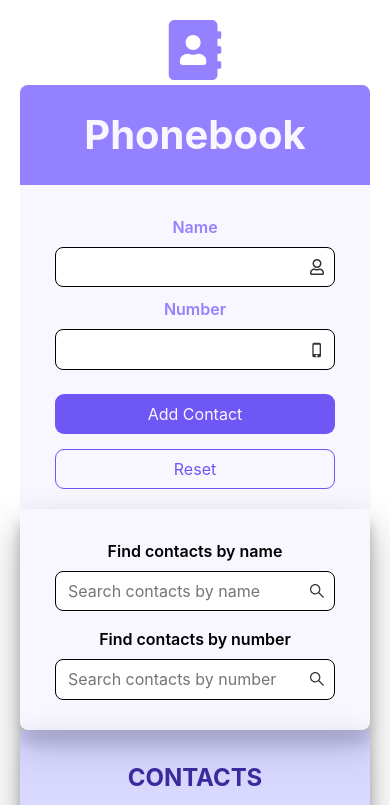
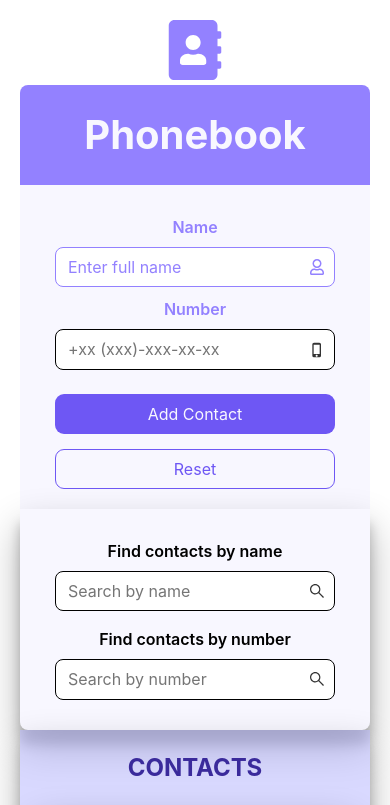
Before and after one commit to DennisUser1/react-hw-03, a React (Vite) app: page / in a window 390 px wide. Shown: the top 805 px of the page. Built offline with nearby package versions, Linux system fonts and the light colour scheme.

Commit message:
v.1.11. Fixed bugs

```diff
--- a/eslint.config.cjs
+++ b/eslint.config.cjs
@@ -33,6 +33,7 @@ export default [
         'warn',
         { allowConstantExport: true },
       ],
+      'react/jsx-pascal-case': 'off',
       'react/prop-types': 0,
     },
   },
--- a/package.json
+++ b/package.json
@@ -24,6 +24,7 @@
     "@types/react": "^18.3.3",
     "@types/react-dom": "^18.3.0",
     "@vitejs/plugin-react-swc": "^3.5.0",
+    "autoprefixer": "^10.4.20",
     "eslint": "^9.9.0",
     "eslint-plugin-react": "^7.35.0",
     "eslint-plugin-react-hooks": "^5.1.0-rc.0",
--- a/src/App.css
+++ b/src/App.css
@@ -25,18 +25,31 @@
   border-radius: 0 0 8px 8px;
 }
 
-.subtitleWrapper {
+.boxBackground {
+  background-color: #b8b8ff87;
+}
+
+.subtitleWrapper,
+.centeredTitleWrapper {
   display: flex;
   align-items: center;
-  justify-content: space-evenly;
-  background-color: #b8b8ff87;
-  padding: 25px;
+  justify-content: center;
+  margin-left: auto;
+  margin-right: auto;
+  position: relative;
+  width: 320px;
+  padding: 20px 20px 10px 20px;
+}
+
+.subtitleWrapper {
+  justify-content: space-between;
 }
 
 .preTitle {
   font-size: 32px;
   color: #3a2a9b;
   text-transform: uppercase;
+  margin: 0;
 }
 
 .undoButton {
@@ -87,42 +100,73 @@
   color: red;
 }
 
-@media screen and (min-width: 300px) and (max-width: 359px) {
-  .subtitleWrapper {
-    padding: 30px 6px 20px 6px;
-    justify-content: space-around;
+@media screen and (min-width: 320px) and (max-width: 360px) {
+  .subtitleWrapper,
+  .centeredTitleWrapper {
+    position: relative;
+    width: 250px;
+    gap: 10px;
+}
+
+  .preTitle {
+    text-align: center;
+    font-size: 24px;
+  }
+
+  .undoButton {
+    position: absolute;
+    right: 7px;
+  }
+}
+
+@media screen and (min-width: 360px) and (max-width: 380px) {
+  .subtitleWrapper,
+  .centeredTitleWrapper {
+    position: relative;
+    width: 290px;
+    gap: 10px;
   }
 
   .preTitle {
-    margin-right: 0;
-    margin-left: 0;
+    text-align: center;
     font-size: 24px;
+  }
+
+  .undoButton {
+    position: absolute;
+    right: 6px;
   }
 }
 
-@media screen  and (min-width: 360px) and (max-width: 380px) {
-  .subtitleWrapper {
-    padding: 30px 12px 20px 12px;
-    justify-content: space-around;
+@media screen and (min-width: 380px) and (max-width: 768px) {
+  .preTitle {
+    text-align: center;
+    font-size: 24px;
   }
 
-  .preTitle {
-    font-size: 24px;
-    margin-right: 30px;
-    margin-left: 30px;
+  .undoButton {
+    position: absolute;
+    right: 12px;
   }
 }
 
-@media screen and (min-width: 381px) and (max-width: 460px) {
-  .subtitleWrapper {
-    padding: 30px 20px 20px 20px;
-    justify-content: space-evenly;
+@media screen and (min-width: 768px) and (max-width: 1490px) {
+  .undoButton {
+    position: absolute;
+    right: 12px;
   }
+}
 
-  .preTitle {
-    font-size: 24px;
-    margin-right: 36px;
-    margin-left: 36px;
+@media screen and (min-width: 1490px) {
+.subtitleWrapper,
+  .centeredTitleWrapper {
+    position: relative;
+    width: 646px;
+    gap: 10px;
+  }
+  .undoButton {
+    position: absolute;
+    right: 0;
   }
 }
 
@@ -132,12 +176,6 @@
   }
 }
 
-@media screen and (min-width: 461px) and (max-width: 767px) {
-  .preTitle {
-    font-size: 24px;
-  }
-}
-
 @media screen and (min-width: 300px) and (max-width: 359px) {
   .messageContentWrapper {
       width: 260px;
--- a/src/App.jsx
+++ b/src/App.jsx
@@ -26,25 +26,39 @@ export default function App() {
     setContacts((prevContacts) => [newContact, ...prevContacts]);
   };
 
+  const [wasLastDeleted, setWasLastDeleted] = useState(false);
+
   const deleteContact = (contactId) => {
     setContacts((prevContacts) => {
-      const indexToDelete = prevContacts.findIndex(contact => contact.id === contactId);
+      const indexToDelete = prevContacts.findIndex(contact => contact.id == contactId);
       const contactToDelete = prevContacts[indexToDelete];
+
       setDeletedContact(contactToDelete);
       setDeletedContactIndex(indexToDelete);
+
+      setWasLastDeleted(prevContacts.length == 1);
+
       return prevContacts.filter((contact) => contact.id !== contactId);
     });
   };
 
   const undoDelete = () => {
     if (deletedContact) {
-      setContacts(prevContacts => {
+      setContacts((prevContacts) => {
         const newContacts = [...prevContacts];
+
+        if (wasLastDeleted) {
+          newContacts.push(deletedContact);
+        } else {
           newContacts.splice(deletedContactIndex, 0, deletedContact);
+        }
+
         return newContacts;
       });
+
       setDeletedContact(null);
       setDeletedContactIndex(null);
+      setWasLastDeleted(false);
     }
   };
 
@@ -58,7 +72,7 @@ export default function App() {
     return true;
   });
 
-  const noContacts = contacts.length === 0;
+  const noContacts = contacts.length == 0;
 
   return (
     <div className="cardBox">
@@ -72,13 +86,15 @@ export default function App() {
         setFilterByNumber={setFilterByNumber}
       />
       <div className="boxShadow">
-        <div className="subtitleWrapper">
+        <div className="boxBackground">
+          <div className={noContacts || !deletedContact ? "centeredTitleWrapper" : "subtitleWrapper"}>
             <h2 className="preTitle">Contacts</h2>
             {!noContacts && deletedContact && (
               <button className="undoButton" onClick={undoDelete}>
                 Undo
               </button>
             )}
+          </div>
         </div>
         {noContacts ? (
           <div className="messageWrapper">
--- a/src/components/ContactForm/ContactForm.jsx
+++ b/src/components/ContactForm/ContactForm.jsx
@@ -34,6 +34,9 @@ export default function ContactForm({ addContact }) {
             name="name"
             id={nameFieldId}
             className={styles.input}
+            autoComplete="off"
+            autoFocus
+            placeholder="Enter full name"
           />
           <FaRegUser className={clsx(styles.iconName)} />
         </div>
@@ -46,6 +49,8 @@ export default function ContactForm({ addContact }) {
             name="number"
             id={numberFieldId}
             className={styles.input}
+            autoComplete="off"
+            placeholder="+xx (xxx)-xxx-xx-xx"
           />
            <MdPhoneIphone className={clsx(styles.iconNumber)} />
         </div>
--- a/src/components/ContactForm/ContactForm.module.css
+++ b/src/components/ContactForm/ContactForm.module.css
@@ -149,7 +149,7 @@
   }
 }
 
-@media screen (max-width: 1024px) {
+@media screen and (max-width: 1024px) {
   .resetButton:active {
     background-color: #6e57f4;
     border: 1.5px solid #6e57f4;
--- a/src/components/SearchBox/SearchBox.jsx
+++ b/src/components/SearchBox/SearchBox.jsx
@@ -24,7 +24,7 @@ export default function SearchBox({ filterByName, setFilterByName, filterByNumbe
             id={nameSearchId}
             type="search"
             name="searchName"
-            placeholder="Search contacts by name"
+            placeholder="Search by name"
             value={filterByName}
             onChange={handleNameSearch}
           />
@@ -39,7 +39,7 @@ export default function SearchBox({ filterByName, setFilterByName, filterByNumbe
             id={numberSearchId}
             type="search"
             name="searchNumber"
-            placeholder="Search contacts by number"
+            placeholder="Search by number"
             value={filterByNumber}
             onChange={handleNumberSearch}
           />
--- a/src/components/SearchBox/SearchBox.module.css
+++ b/src/components/SearchBox/SearchBox.module.css
@@ -43,6 +43,7 @@ input:focus {
 
 input:focus + .iconSearch {
     color: #9381ff;
+    animation: spin 0.5s ease-in-out;
 }
 
 input:focus::placeholder {
@@ -59,6 +60,15 @@ input:focus::placeholder {
     height: 16px;
 }
 
+@keyframes spin {
+    0% {
+      transform: translateY(-50%) rotate(0deg);
+    }
+    100% {
+      transform: translateY(-50%) rotate(360deg);
+    }
+}
+
 @media screen and (min-width: 300px) and (max-width: 359px) {
     .inputContainer {
         width: 240px;
--- a/src/helpers/contactSchema.js
+++ b/src/helpers/contactSchema.js
@@ -3,14 +3,14 @@ import * as Yup from 'yup';
 export const validationContactSchema = Yup.object().shape({
   name: Yup.string()
     .trim()
-    .matches(/^[A-Za-z\s-]+$/, "Invalid name field symbols! Please, use only letters, spaces, or hyphens")
+    .matches(/^[\p{L}\s'-]+$/u, "Invalid name field symbols! Please, use only letters, spaces, or hyphens")
     .min(3, 'Too Short Name! Minimum characters: 3')
     .max(28, 'Too Long Name! Maximum characters: 28')
-    .required('Here is a required field'),
+    .required('Here is a required field!'),
   number: Yup.string()
     .trim()
     .matches(/^[0-9+\-()\s]*$/, "Invalid symbols phone number! Please, use only digits and symbols. Example: + or - or ( or )")
     .min(7, 'Too Short Number! Minimum characters: 7')
-    .max(18, 'Too Long Number! Maximum characters: 18')
-    .required('Here is a required field'),
+    .max(19, 'Too Long Number! Maximum characters: 19')
+    .required('Here is a required field!'),
 });
```
Also changed, not shown: 1 other file (tests, documents, lock files or other folders). Lines whose indentation alone changed are shown as unchanged.
